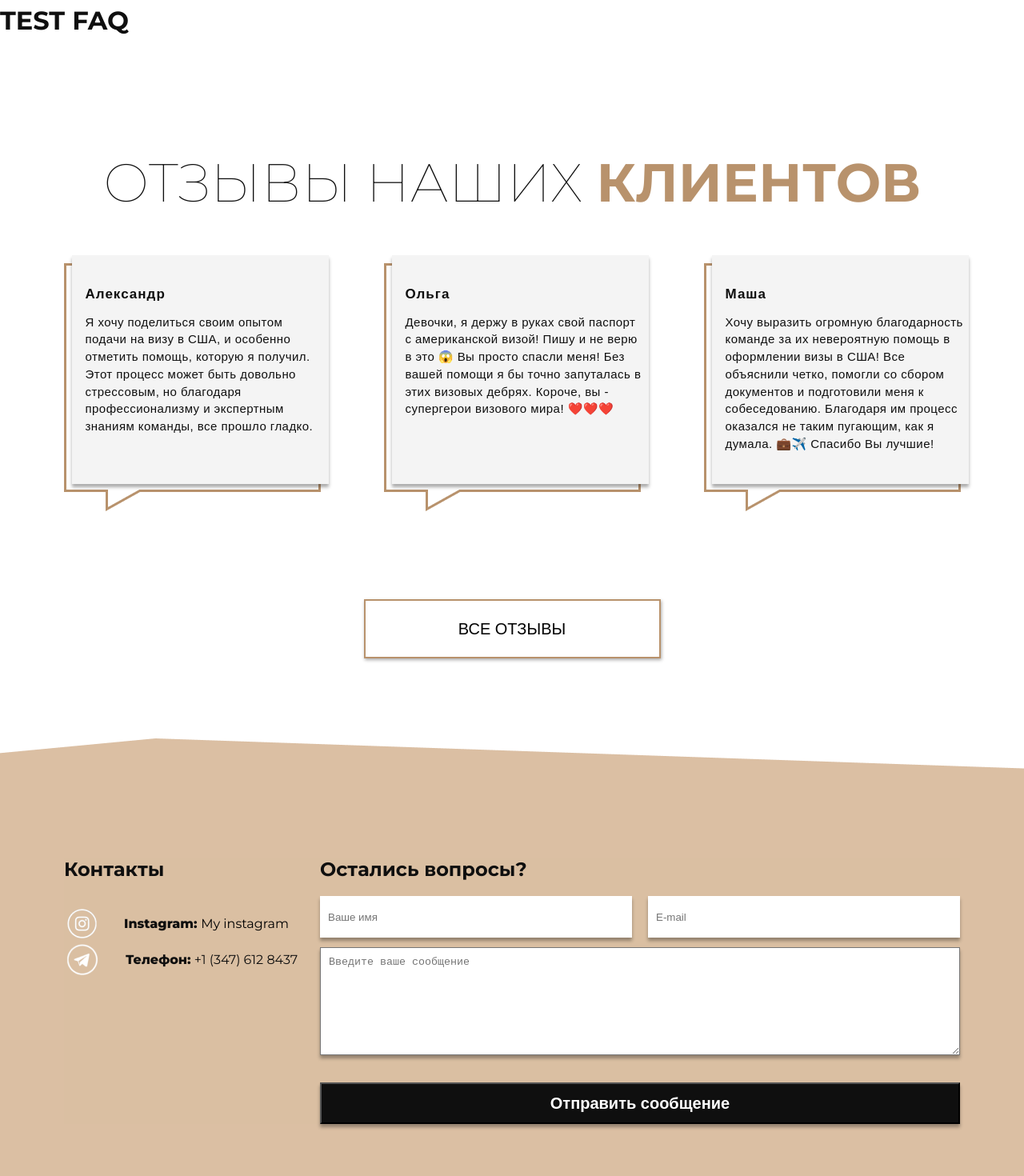
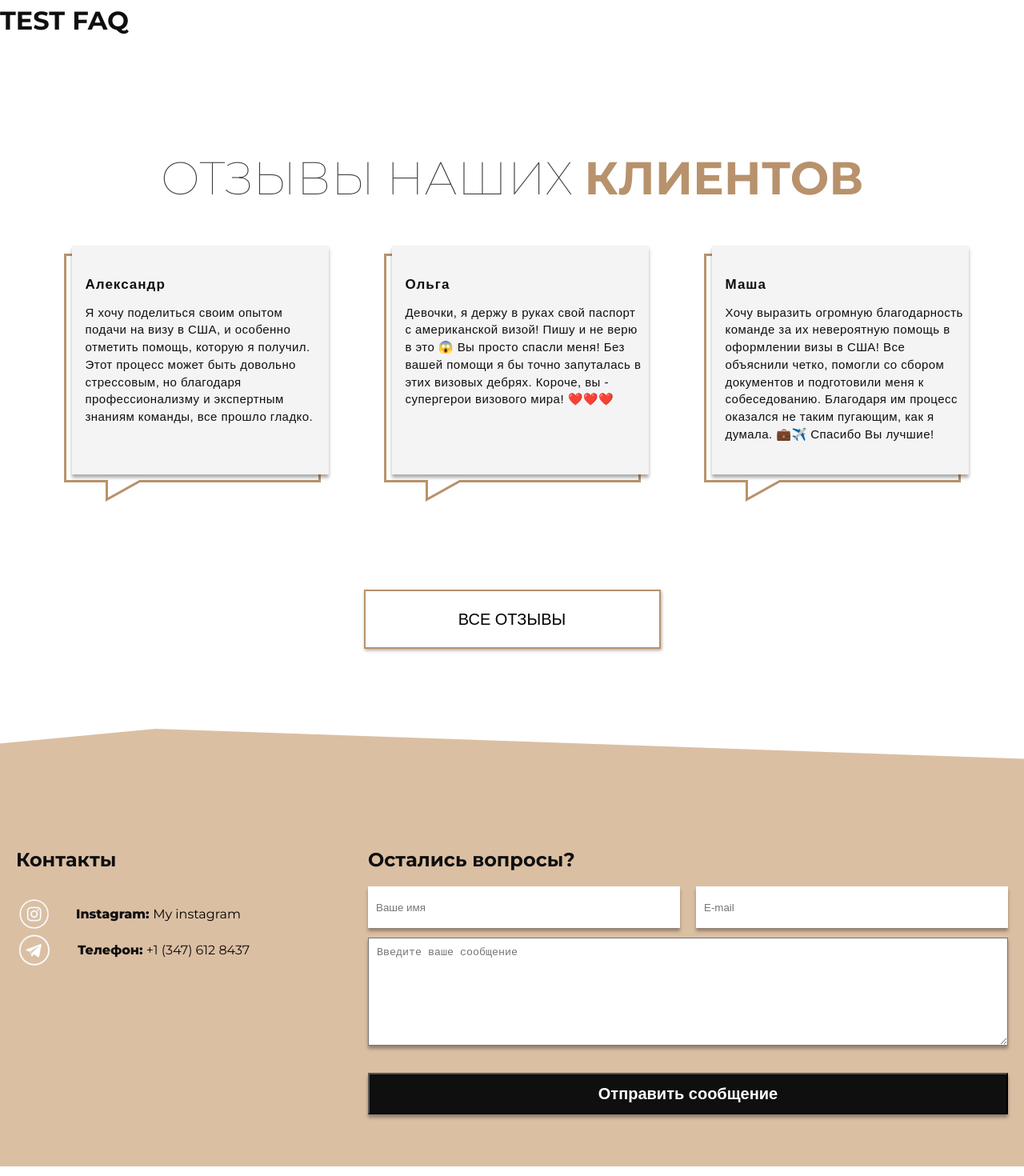
Before and after one commit to OlyaSDM/visatraveleasy, a React (Vite) app: page / in a window 1280 px wide. Shown: the part 4746-6216 px from the top of the page at 80% size. Built offline with nearby package versions, Linux system fonts and the light colour scheme.

Commit message:
added responsive css to review and contact components

```diff
--- a/src/components/contacts/contacts-adaptive.css
+++ b/src/components/contacts/contacts-adaptive.css
@@ -1,22 +1,24 @@
-/*@font-face {*/
-/*    font-family: 'MeieScriptRegular';*/
-/*    src: url('..//..//fonts/MeieScriptRegular.ttf');*/
-/*}*/
 
-* {
-    box-sizing: border-box;
-    margin: 0;
-    padding: 0;
-}
-@media (max-width: 1200px) {
+@media (max-width: 1300px) {
     footer {
-        /* background-color: red; */
-
+        padding: 0 20px;
     }
 }
 
-@media (max-width: 500px) {
-    footer {
-        /* background-color: green; */
+@media (max-width: 1200px) {
+    .contacts{
+        margin: 20px 0 0 0;
+    }
+
+    .contacts-info h5{
+        margin-bottom: 10px;
+    }
+
+    .textarea {
+        height: 100px;
+    }
+
+    .submit-btn {
+        margin-top: 10px;
     }
 }
--- a/src/components/contacts/contacts.css
+++ b/src/components/contacts/contacts.css
@@ -28,11 +28,8 @@ footer {
   display: flex;
   flex-wrap: wrap;
   justify-content: space-between;
-  /* align-items: center; */
   gap: 20px;
-  /* border: 1px solid red; */
   width: 100%;
-  background-color: #dabfa2;
 }
 
 .contacts-info h5{
@@ -83,7 +80,6 @@ footer {
   margin: 19px 0 12px 0;
   display: flex;
   justify-content: space-between;
-  /* gap: 10px */
 }
 
 #name{
--- a/src/components/reviews/reviews-adaptive.css
+++ b/src/components/reviews/reviews-adaptive.css
@@ -0,0 +1,20 @@
+
+@media (max-width: 1200px) {
+    .wrap {
+        gap: 50px;
+    }
+
+    .review-btn{
+        margin-top: 80px;
+    }
+}
+
+@media (max-width: 500px) {
+    .wrap{
+        gap: 30px;
+    }
+
+    .review-btn {
+        margin: 60px 0;
+    }
+}
--- a/src/components/reviews/reviews.css
+++ b/src/components/reviews/reviews.css
@@ -19,8 +19,9 @@
 h2{
   font-size: 67px;
   text-transform: uppercase;
+  color: #3f3f3f;
   font-weight: lighter;
-  line-height: 82px;
+  font-size: clamp(1.5rem, 2vw + 2rem, 5rem);
   font-family: var(--font-family);
 }
 
@@ -28,6 +29,7 @@ h2 span {
   color: rgba(184, 146, 108, 1);
   font-weight: 700;
 }
+
 .wrap{
   margin-top: 60px;
   display: flex;
```
